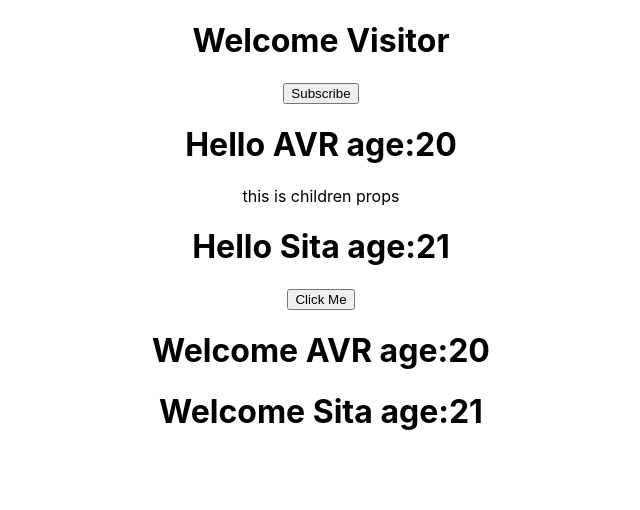
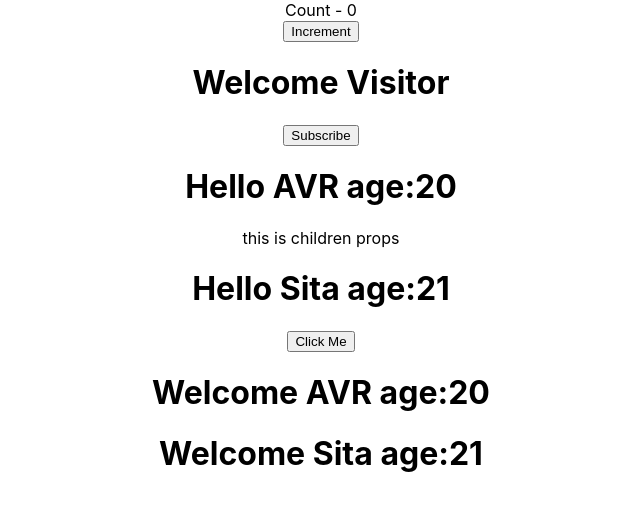
Before and after one commit to Vaishnavireddiee01/react-learn, a React (Create React App) app: page / in a window 1280 px wide. Shown: the top 510 px of the page, without its empty margins (319-959 px from the left). Built offline with nearby package versions, Linux system fonts and the light colour scheme.

Commit message:
understanding setstate

```diff
--- a/src/App.js
+++ b/src/App.js
@@ -5,11 +5,14 @@
 import Greet from './Component/Greet'
 import Welcome from './Component/Welcome'
 import Message from './Component/Message'
+import Counter from './Component/Counter'
+
+
 class App extends Component {
   render() {
     return(
       <div className="App">
-
+        <Counter/>
         {/*using States*/}
         <Message/>
         {/*using props*/}
--- /dev/null
+++ b/src/Component/Counter.js
@@ -0,0 +1,34 @@
+import React, {Component} from 'react'
+
+class Counter extends Component {
+
+    constructor(props){
+        super(props)
+        this.state={
+            count: 0
+        }
+    }
+
+    increment(){
+        this.setState({
+            count: this.state.count+1
+        },
+    () => {
+        console.log('callback value', this.state.count)
+    })
+    console.log(this.state.count)
+    }
+    render() {
+        return (
+            <div>
+                <div>Count - {this.state.count}</div>
+                <button onClick={() => this.increment()}>Increment</button>
+
+
+            </div>
+
+        )
+    }
+}
+
+export default Counter
```
